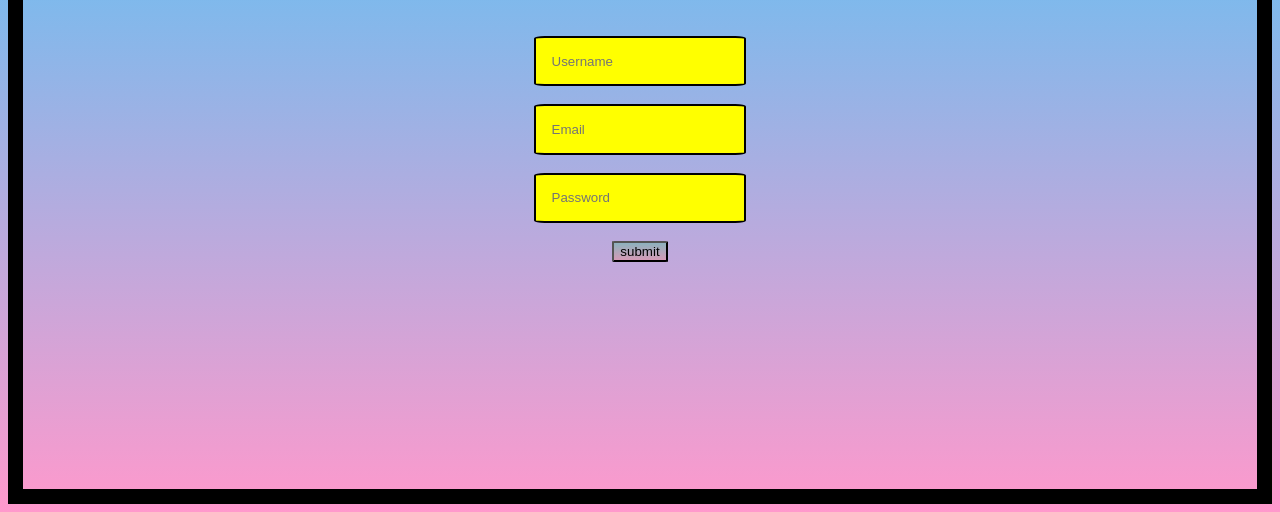
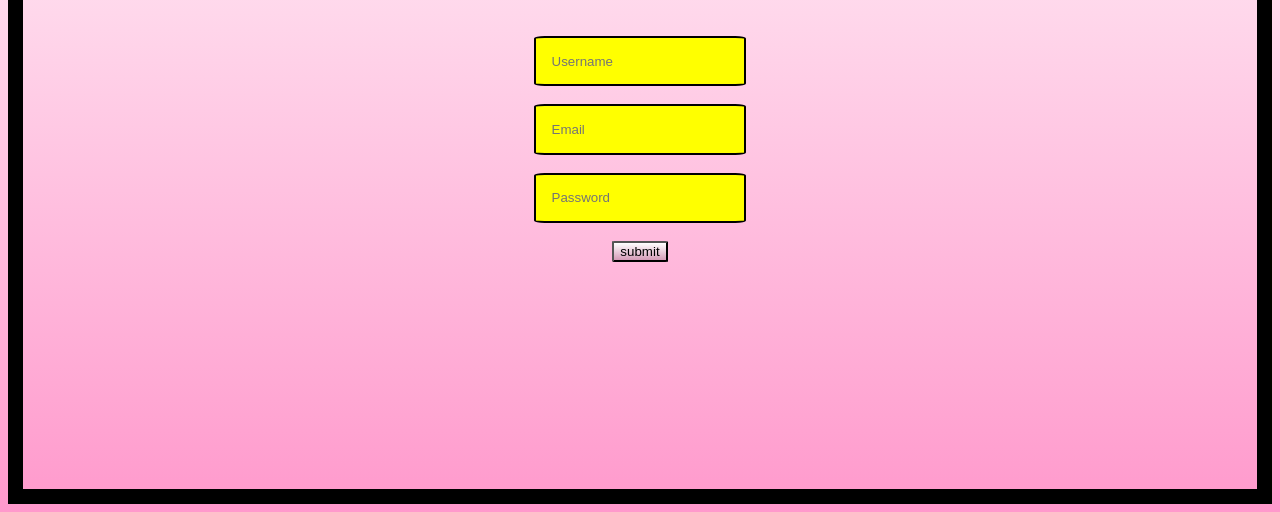
Before and after one commit to Cherian-11/Forms, a plain HTML site: page index.html in a window 1280 px wide. Shown: the part 308-820 px from the top of the page. Drawn offline with Linux system fonts and the light colour scheme.

Commit message:
Update sin.css

```diff
--- a/sin.css
+++ b/sin.css
@@ -1,6 +1,6 @@
 body
 {
-    background: linear-gradient(to bottom, #33ccff 0%, #ff99cc 100%);
+    background: linear-gradient(to bottom, #FFFFFF 0%, #ff99cc 100%);
     text-align:center;
     padding: 6cm;
     border-color:linear-gradient(to bottom, hsl(96, 68%, 55%) 0%, #ff99cc 100%);
@@ -18,7 +18,7 @@ input{
 }
 button
 {
-    background: linear-gradient(to bottom, #8db2be 0%, hsl(331, 41%, 72%) 100%);
+    background: linear-gradient(to bottom, #FFFFFF 0%, hsl(331, 41%, 72%) 100%);
     border-radius: 5%;
 }
 a{
```
